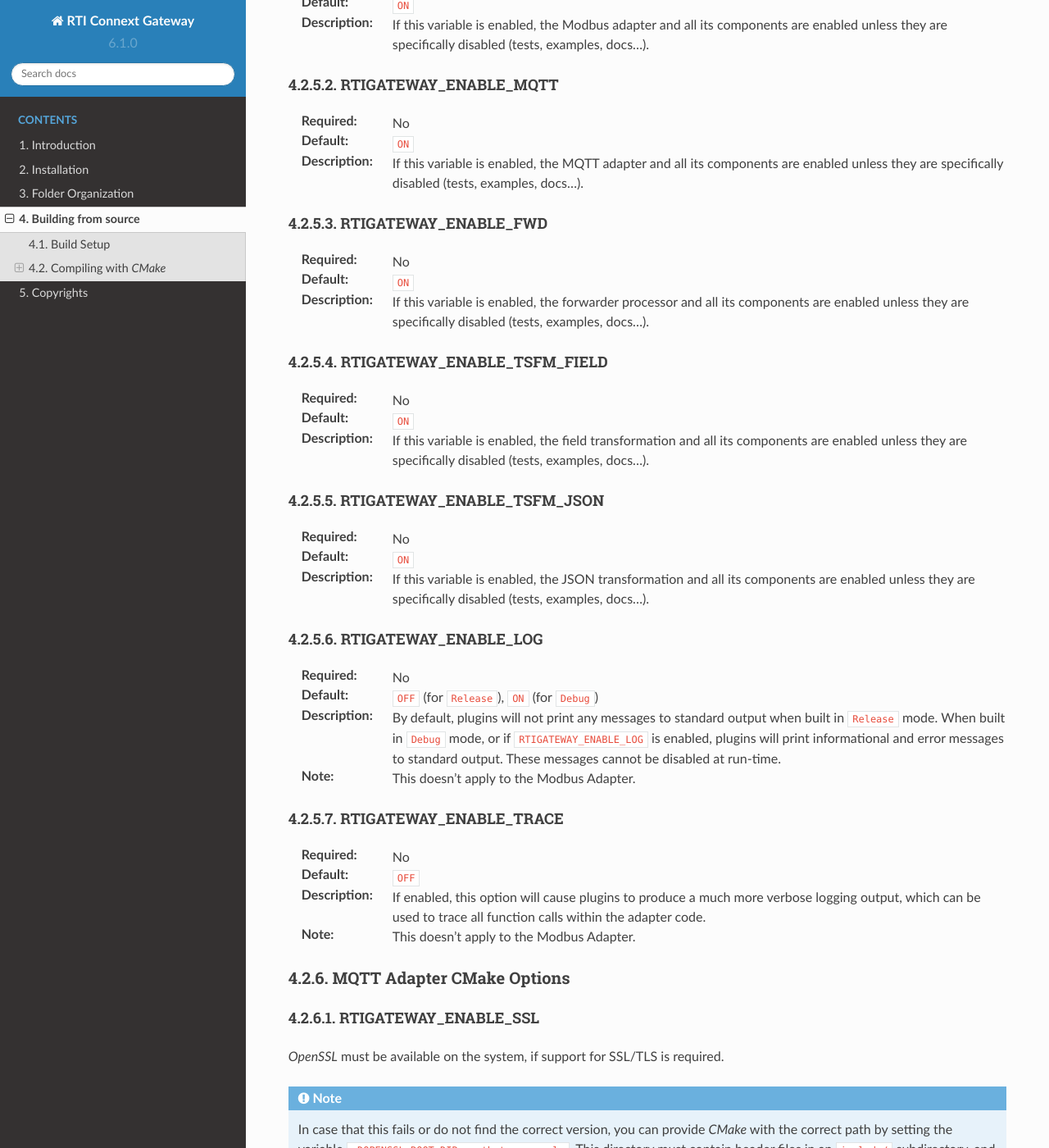
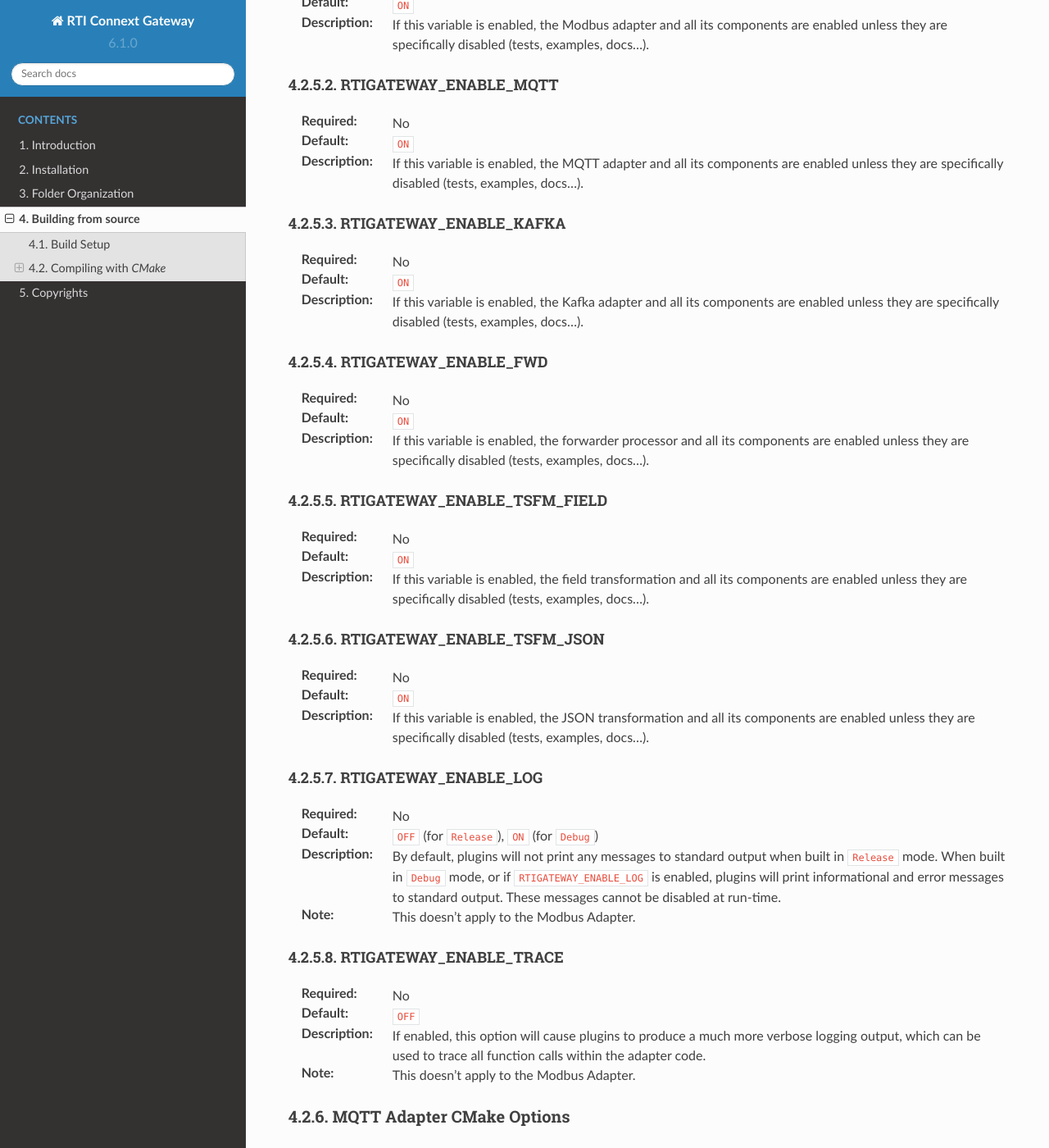
Before and after one commit to rticommunity/rticonnextdds-gateway, a Sphinx documentation site: the page built from doc/building.rst, in a window 1280 px wide and 1400 px high, scrolled down 3176 px. Shown: the whole window at 82% size. Built offline with Sphinx 7.4.7 and the Read the Docs theme 2.0.0, drawn with Linux system fonts in a browser that asks for light colours; formulas are drawn with MathJax 3.

Commit message:
Added CMake option to enable the Kafka adapter

```diff
--- a/doc/building.rst
+++ b/doc/building.rst
@@ -186,6 +186,15 @@ RTIGATEWAY_ENABLE_MQTT
               components are enabled unless they are specifically disabled
               (tests, examples, docs...).
 
+RTIGATEWAY_ENABLE_KAFKA
+^^^^^^^^^^^^^^^^^^^^^^^
+
+:Required: No
+:Default: ``ON``
+:Description: If this variable is enabled, the Kafka adapter and all its
+              components are enabled unless they are specifically disabled
+              (tests, examples, docs...).
+
 RTIGATEWAY_ENABLE_FWD
 ^^^^^^^^^^^^^^^^^^^^^
 
```
